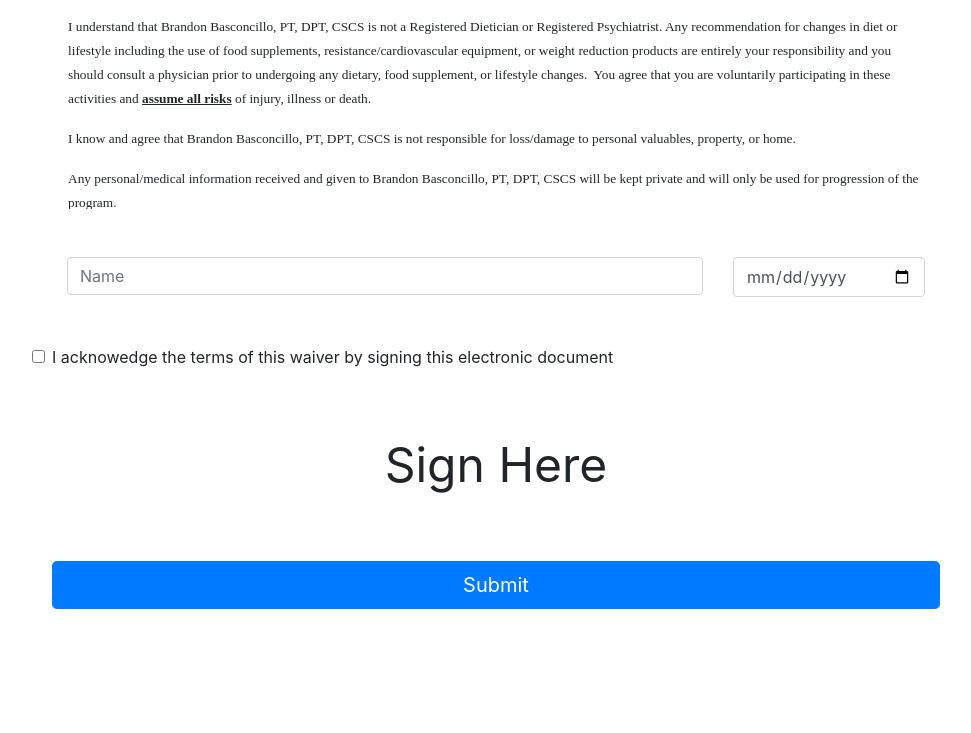
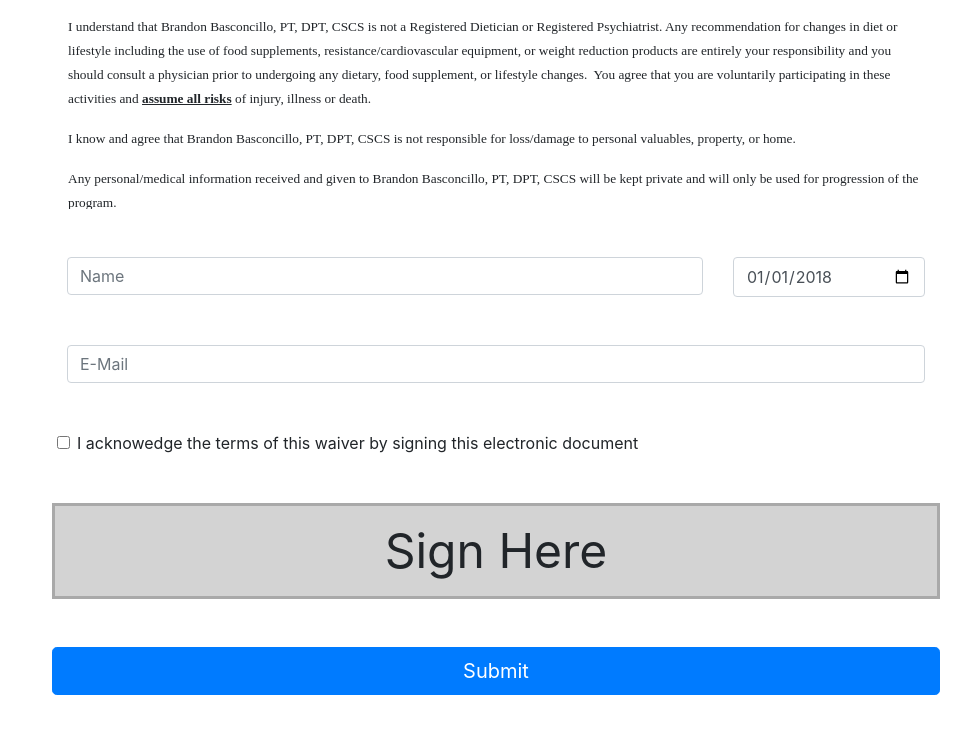
Before and after one commit to matthewhaotran/strengthofsynergyforms, a website: page index.html in a window 1280 px wide. Shown: the part 779-1512 px from the top of the page, without its empty margins (144-1115 px from the left). Before the commit the page ends 1436 px from the top, so only its background shows below. Drawn offline with nearby package versions, Linux system fonts and the light colour scheme.

Commit message:
added email

```diff
--- a/index.html
+++ b/index.html
@@ -113,13 +113,21 @@
                 <input type="text" class="form-control" placeholder="Name">
             </div>
             <div class="col-md-3">
-                <input type="date" class="form-control">
+                <input type="date" class="form-control" value="2018-01-01">
+
             </div>
         </div>
         <div class="row topbottommargin formrow">
-            <label class="form-check-label">
-                <input type="checkbox" class="form-check-input"> I acknowedge the terms of this waiver by signing this electronic document
-            </label>
+            <div class="col-md-12">
+                <input type="email" class="form-control" placeholder="E-Mail">
+            </div>
+        </div>
+        <div class="row topbottommargin formrow">
+            <div class="acknowledge">
+                <label class="form-check-label">
+                    <input type="checkbox" class="form-check-input"> I acknowedge the terms of this waiver by signing this electronic document
+                </label>
+            </div>
         </div>
         <div class="row topbottommargin formrow signhere">
             <p>Sign Here</p>
--- a/package.json
+++ b/package.json
@@ -12,6 +12,7 @@
   "dependencies": {
     "bootstrap": "^4.0.0",
     "express": "^4.16.2",
+    "jquery": "^3.3.1",
     "node": "^9.5.0"
   }
 }
--- a/styles.css
+++ b/styles.css
@@ -59,9 +59,16 @@
 .signhere {
     height: 6rem;
     font-size: 3rem;
+    background-color: lightgrey;
+    border: 3px solid darkgrey
 }
 
 .signhere p {
     display: block;
     margin: auto auto auto auto;
+
 }
+
+.acknowledge {
+    margin-left: 25px;
+}
```
